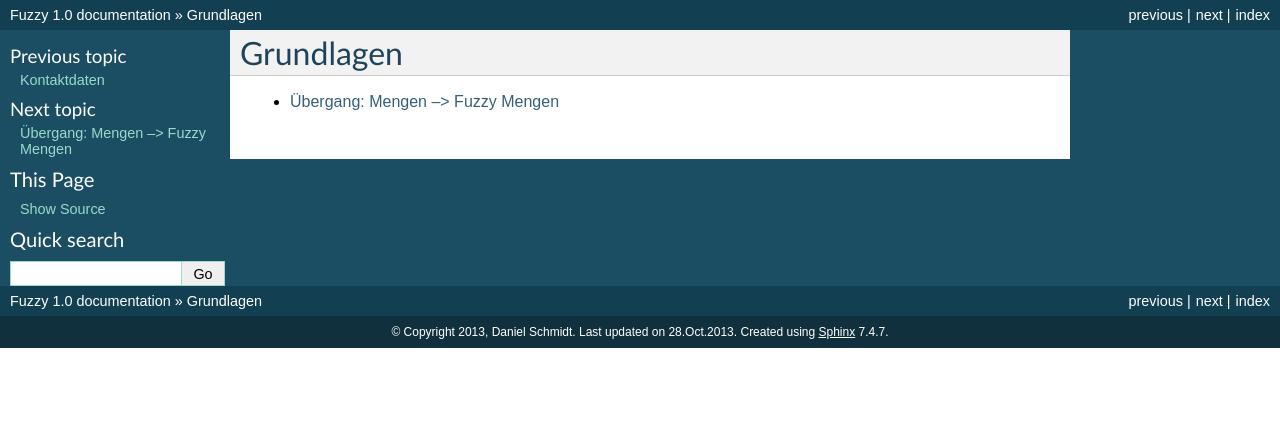
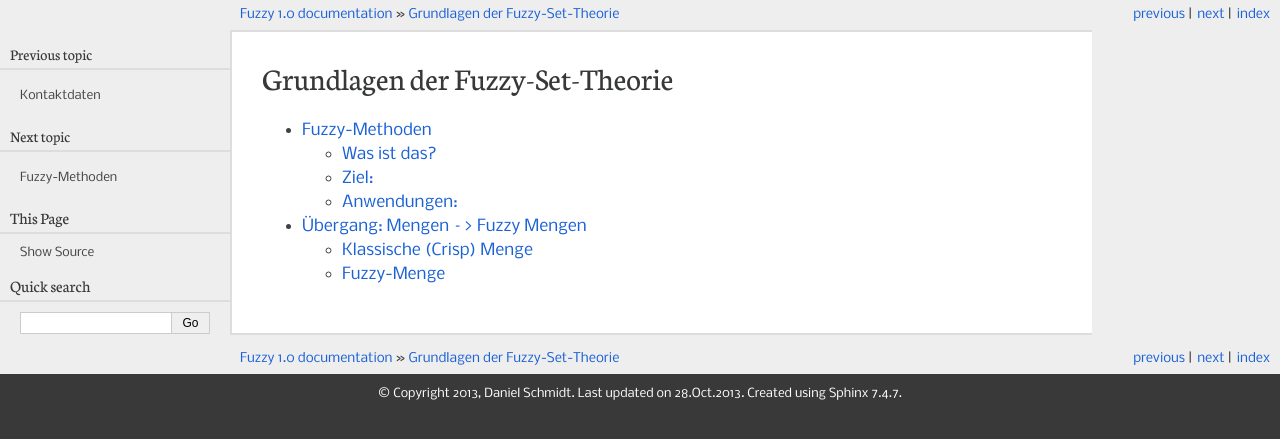
Before and after one commit to DanielMSchmidt/fuzzy, a Sphinx documentation site: the page built from source/grundlagen/index.rst, in a window 1280 px wide. Shown: the top 439 px of the page. Built offline with Sphinx 7.4.7, drawn with Linux system fonts in a browser that asks for light colours.

Commit message:
1.vorlesung

```diff
--- a/source/conf.py
+++ b/source/conf.py
@@ -102,7 +102,7 @@ pygments_style = 'sphinx'
 
 # The theme to use for HTML and HTML Help pages.  See the documentation for
 # a list of builtin themes.
-html_theme = 'default'
+html_theme = 'pyramid'
 
 # Theme options are theme-specific and customize the look and feel of a theme
 # further.  For a list of options available for each theme, see the
--- a/source/grundlagen/index.rst
+++ b/source/grundlagen/index.rst
@@ -1,7 +1,8 @@
-Grundlagen
-==========
+Grundlagen der Fuzzy-Set-Theorie
+================================
 
 .. toctree::
    :maxdepth: 2
 
+   fuzzy
    setstofuzzysets
```
Also changed, not shown: source/grundlagen/fuzzy.rst (added, +20 -0 lines), source/grundlagen/setstofuzzysets.rst (+39 -0 lines).
